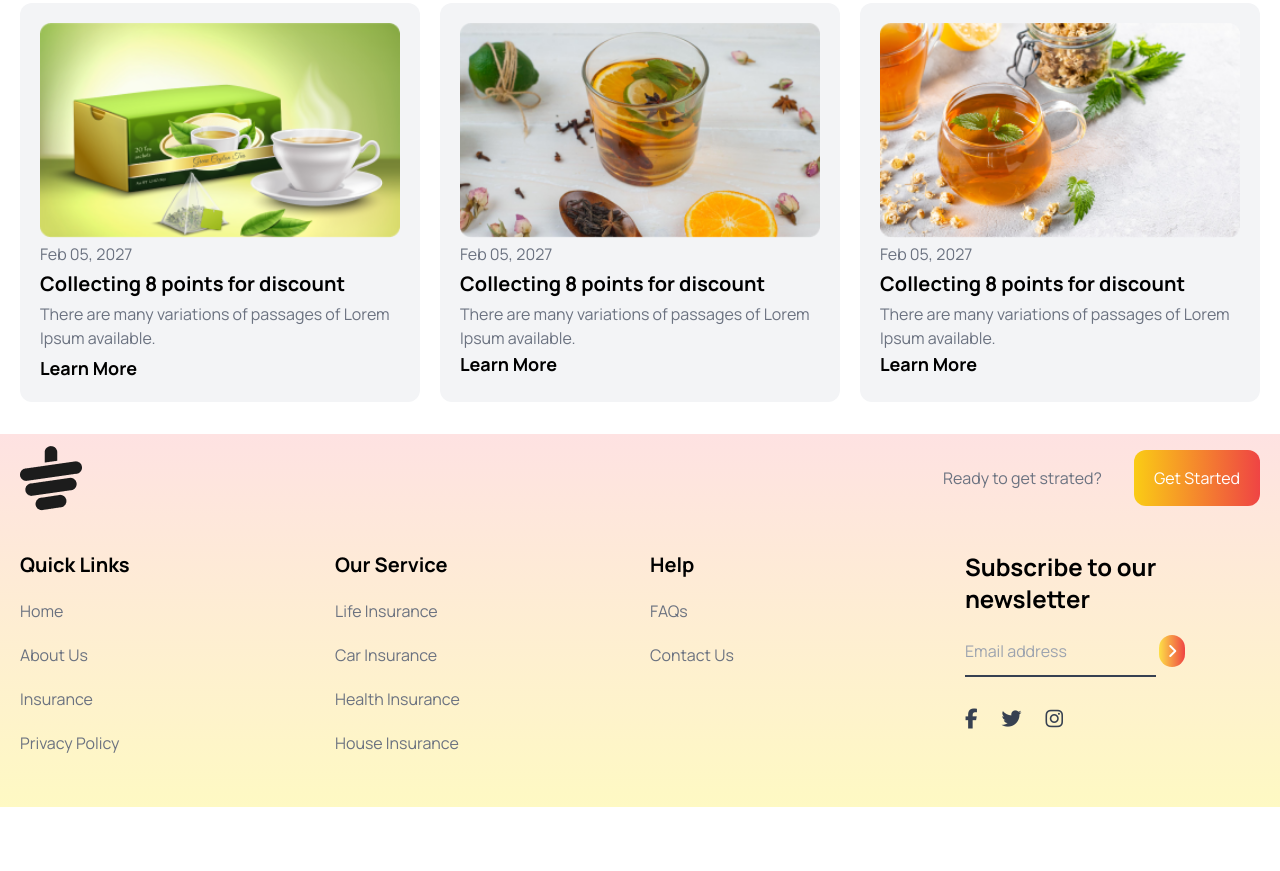
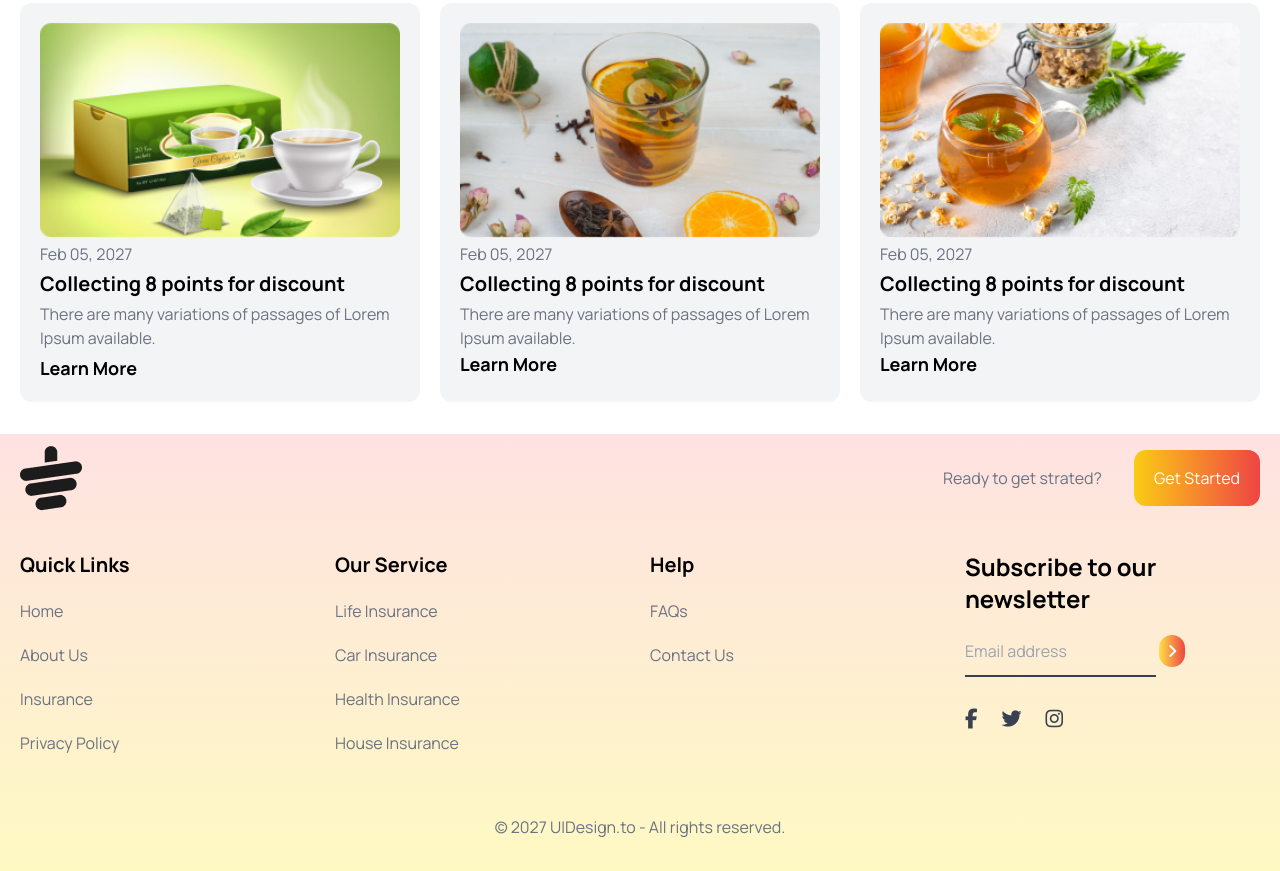
Before and after one commit to study-for-career/tea-house, a plain HTML site: page index.html in a window 1280 px wide. Shown: the part 2312-3183 px from the top of the page. Before the commit the page ends 3119 px from the top, so only its background shows below. Drawn offline with nearby package versions, Linux system fonts and the light colour scheme.

Commit message:
Add Footer Credit

```diff
--- a/index.html
+++ b/index.html
@@ -235,6 +235,10 @@
              </div>
 
       </div>
+      <!-- Footer Credit -->
+       <div>
+        <h2 class="text-gray-500 text-center p-5">© 2027 UIDesign.to - All rights reserved.</h2>
+       </div>
         </div>
     </footer>
 
```
